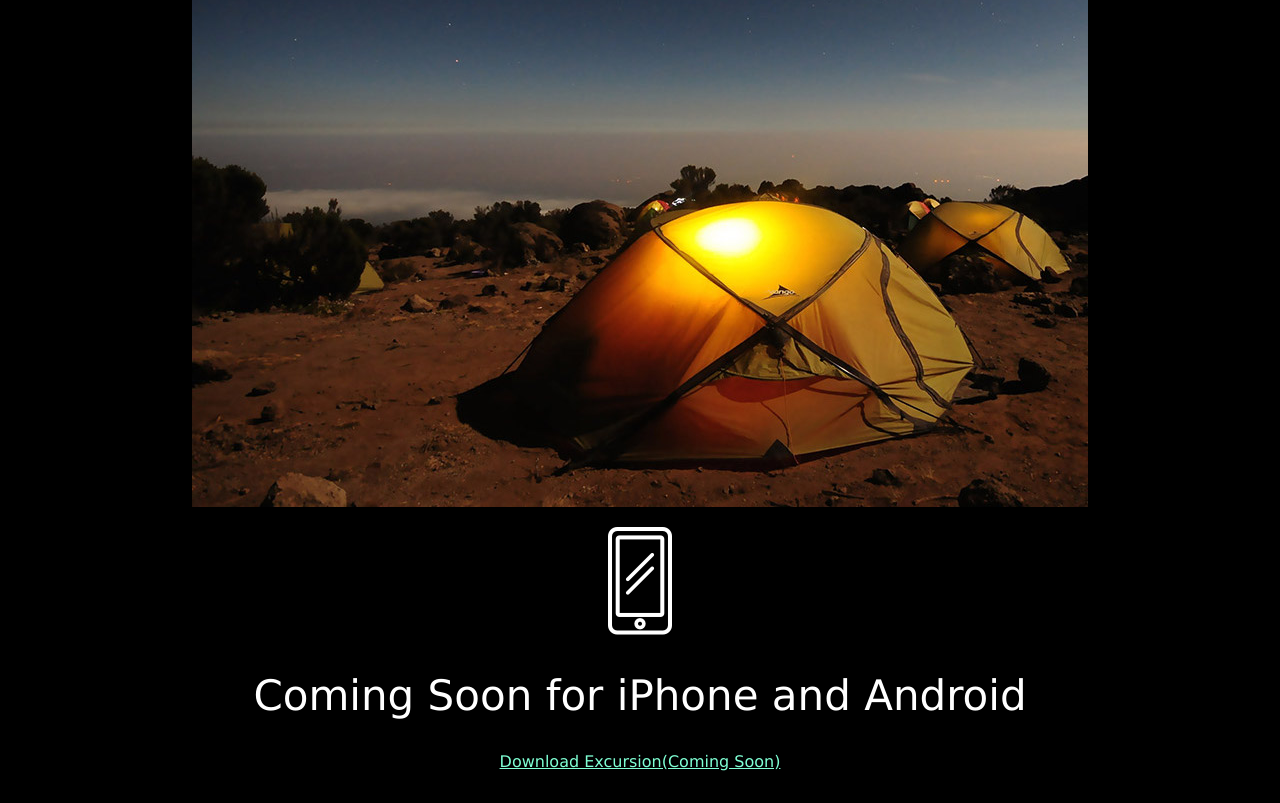
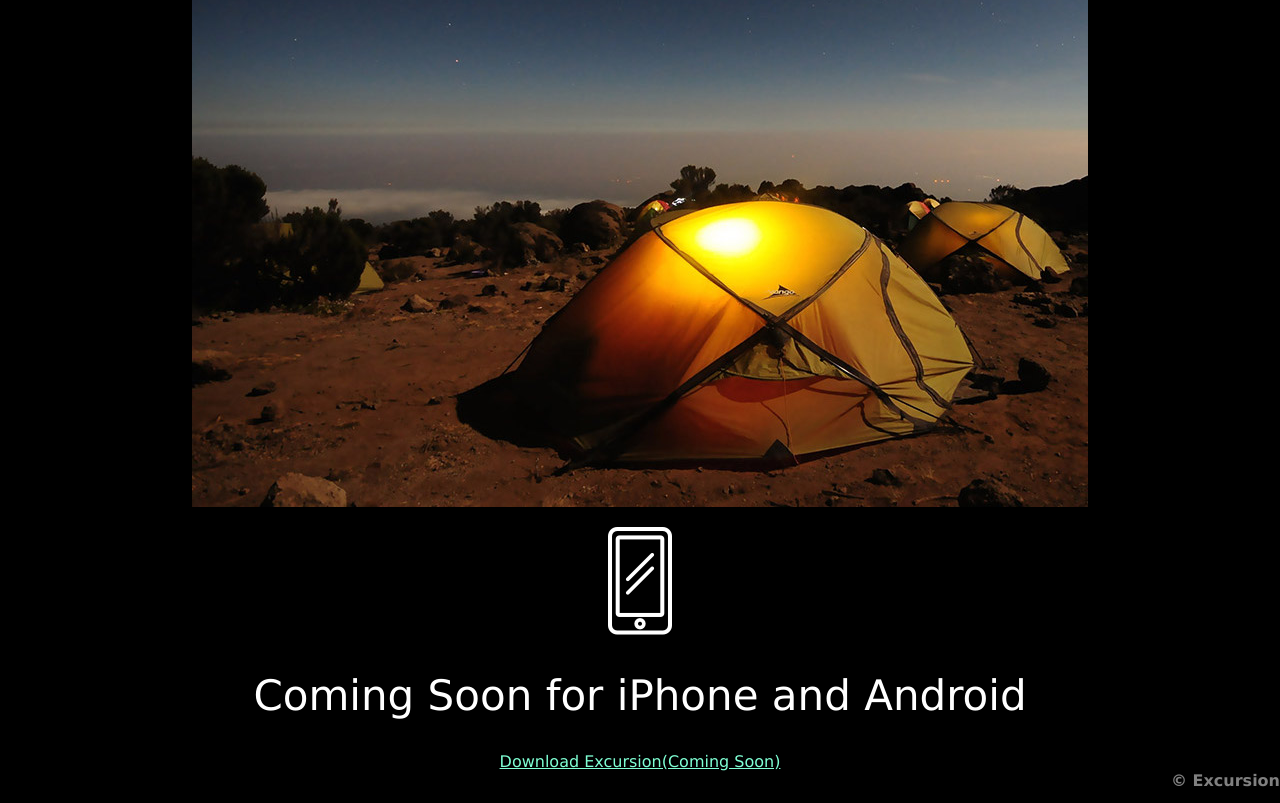
Before and after one commit to Jthompson4477/excursion, a plain HTML site: page index.html in a window 1280 px wide. Shown: the part 610-1413 px from the top of the page. Before the commit the page ends 1381 px from the top, so only its background shows below. Drawn offline with Linux system fonts and the light colour scheme.

Commit message:
adding footer

```diff
--- a/index.html
+++ b/index.html
@@ -35,4 +35,7 @@
     </div>
 
 </body>
+<footer>
+    <div class="copyright"> <h5>&copy; Excursion</h5></div>
+</footer>
 </html>
--- a/resources/CSS/style.css
+++ b/resources/CSS/style.css
@@ -38,3 +38,17 @@ h3 {
 .camp {
     margin: 1rem;
 }
+
+h5 {
+    color: gray;
+}
+
+footer {
+    width: 100%;
+    height: 2rem;
+}
+
+.copyright {
+    /* display: flex; */
+    text-align: right;
+}
```
